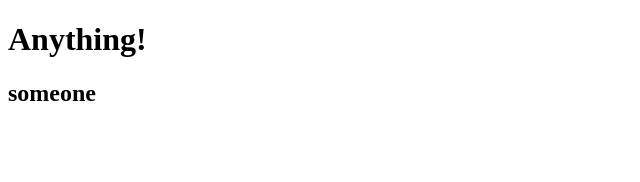
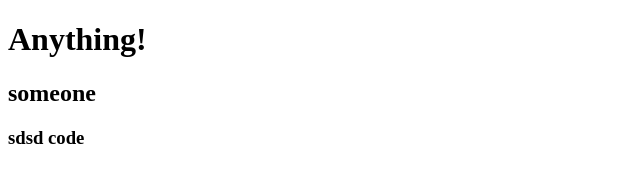
Before and after one commit to lucky13820/isma309test, a plain HTML site: page index.html in a window 1280 px wide. Shown: the full height of the page, 0-640 px from the left. Drawn offline with Linux system fonts and the light colour scheme.

Commit message:
add h3 tag

```diff
--- a/index.html
+++ b/index.html
@@ -12,5 +12,8 @@
   <h2>
     someone
   </h2>
+  <h3>
+    sdsd code
+  </h3>
 </body>
 </html>
```
